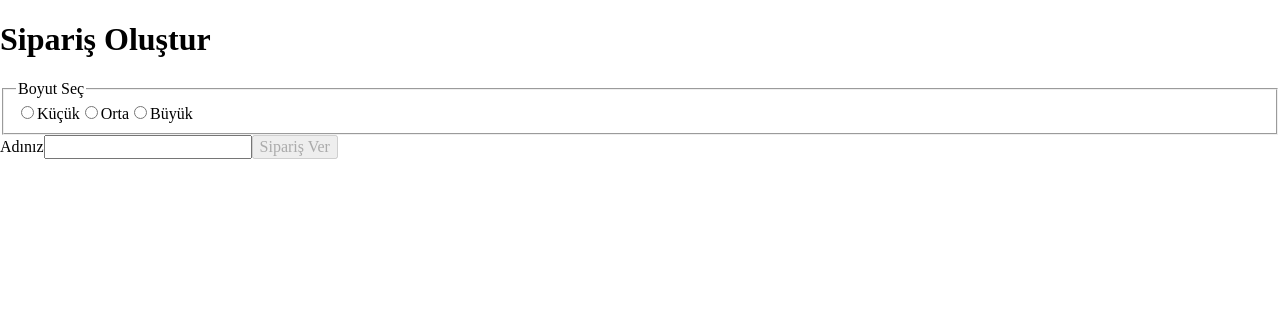
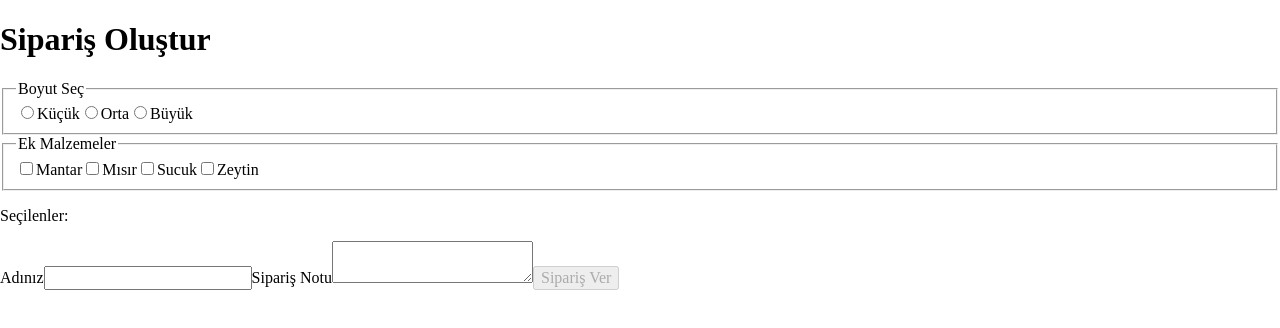
Before and after one commit to Dilay-Cabuk/fsweb-s8-challenge-pizza, a React (Vite) app: page /order in a window 1280 px wide. Shown: the top 328 px of the page. Built offline with nearby package versions, Linux system fonts and the light colour scheme.

Commit message:
feat: add ingredient selection and order notes

```diff
--- a/src/pages/Order.jsx
+++ b/src/pages/Order.jsx
@@ -1,11 +1,24 @@
 import { useState } from "react";
+
+
+const ingredientOptions = [
+    { value: "mantar", label: "Mantar" },
+    { value: "misir", label: "Mısır" },
+    { value: "sucuk", label: "Sucuk" },
+    { value: "zeytin", label: "Zeytin" },
+];
+
 
 export default function Order() {
 
     const [name, setName] = useState("");
     const [size, setSize] = useState("");
+    const [ingredients, setIngredients] = useState([]);
+    const [note,setNote] = useState("");
+    const isIngredientsValid = ingredients.length >= 4 && ingredients.length <= 10;
     const isNameValid = name.trim().length >= 3;
-    const isFormValid = isNameValid && size !== "";
+    const isFormValid = isNameValid && size !== "" && isIngredientsValid;
+
 
     function handleSubmit(event) {
         event.preventDefault();
@@ -13,8 +26,23 @@ export default function Order() {
         if (isFormValid === false) {
             return;
         }
-        console.log(name);
+        console.log({ name, size, ingredients, note});
     }
+
+    function handleIngredientChange(event) {
+        const value = event.target.value;
+        const checked = event.target.checked;
+
+        if (checked) {
+            setIngredients((prev) => [...prev, value]);
+        } else {
+            setIngredients((prev) =>
+                prev.filter((item) => item !== value)
+            );
+        }
+    }
+
+
     return (
 
         <main>
@@ -56,6 +84,29 @@ export default function Order() {
                         Büyük</label>
 
                 </fieldset>
+
+                <fieldset>
+                    <legend>Ek Malzemeler</legend>
+                    {ingredientOptions.map((option) => (
+
+                        <label htmlFor={"ingredient-" + option.value} key={option.value}>
+                            <input
+                                type="checkbox"
+                                name="ingredients"
+                                value={option.value}
+                                id={"ingredient-" + option.value}
+                                checked={ingredients.includes(option.value)}
+                                onChange={handleIngredientChange} />
+                            {option.label}</label>
+
+                    ))}
+
+                </fieldset>
+                <p>Seçilenler: {ingredients.join(", ")}</p>
+                {ingredients.length > 0 && !isIngredientsValid && (
+                    <p>En az 4, en fazla 10 malzeme seçmelisiniz.</p>
+                )}
+
                 <label htmlFor="name">Adınız
                     <input
                         type="text"
@@ -70,6 +121,10 @@ export default function Order() {
                     <p>Adınız en az 3 karakter olmalı.</p>
                 )}
 
+                  <label htmlFor="note">Sipariş Notu
+                    <textarea name="note" id="note" value={note} onChange={(event) => setNote(event.target.value)}></textarea>
+                </label>
+
                 <button type="submit" disabled={!isFormValid}>
                     Sipariş Ver
                 </button>
```
